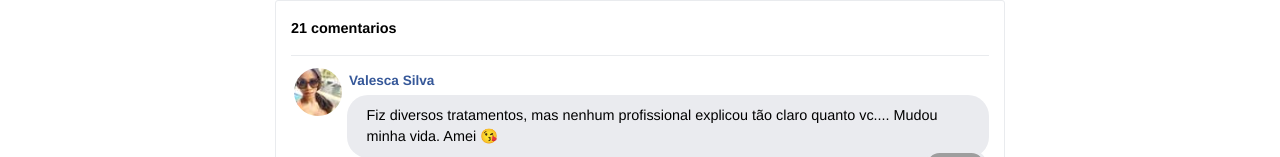
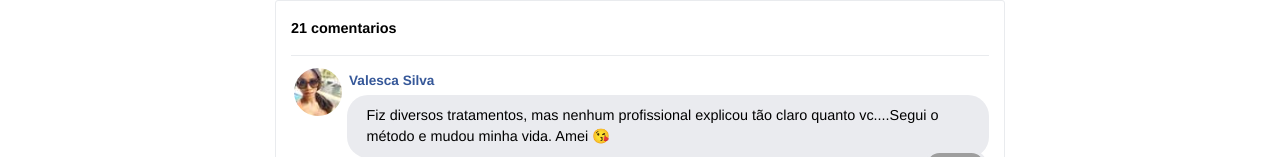
Before and after one commit to irineurhodenjr/dermolecular.store, a plain HTML site: page index.html in a window 1280 px wide. Shown: the part 795-952 px from the top of the page. Drawn offline with nearby package versions, Linux system fonts and the light colour scheme; grey boxes are pictures that could not be loaded; a script that the page names is missing; files whose address does not match are found by name.

Commit message:
Update index.html

```diff
--- a/index.html
+++ b/index.html
@@ -106,7 +106,7 @@
                       </td>
                     </tr>
                     <tr>
-                      <td class="fb-comments-comment-text">Fiz diversos tratamentos, mas nenhum profissional explicou tão claro quanto vc.... Mudou minha vida. Amei 😘</td>
+                      <td class="fb-comments-comment-text">Fiz diversos tratamentos, mas nenhum profissional explicou tão claro quanto vc....Segui o método e mudou minha vida. Amei 😘</td>
                     </tr>
                     <tr>
                       <td class="fb-comments-comment-actions">
```
